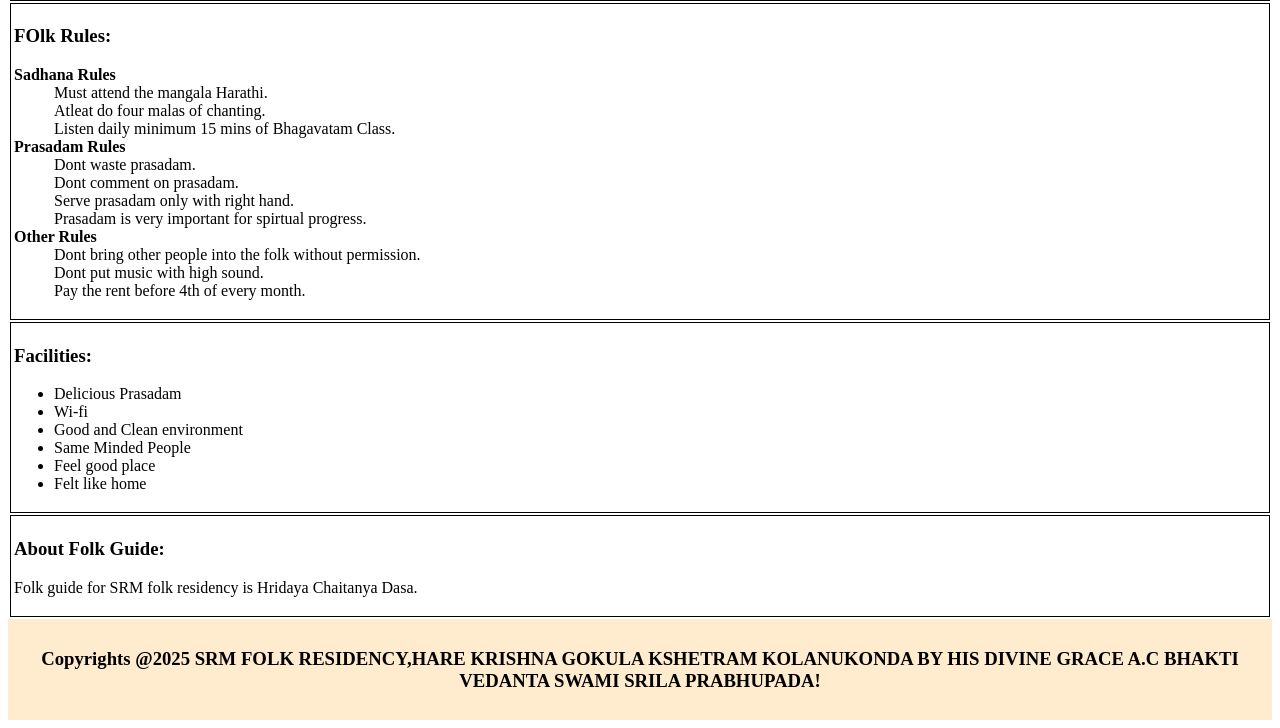
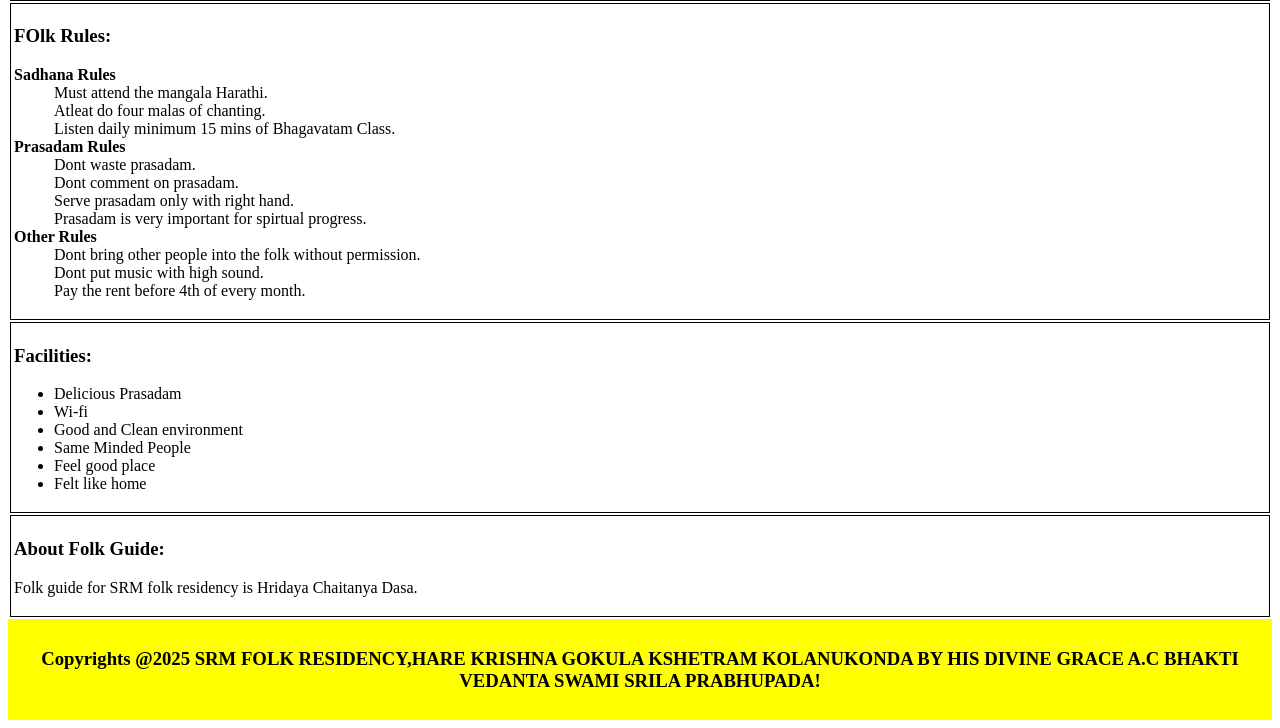
Before and after one commit to bnymellon555/folkresidency, a plain HTML site: page index.html in a window 1280 px wide. Shown: the part 1489-2217 px from the top of the page. Drawn offline with Linux system fonts and the light colour scheme.

Commit message:
Update index.html

```diff
--- a/index.html
+++ b/index.html
@@ -23,7 +23,7 @@
             }
             footer{
                 text-align:center;
-                background-color: blanchedalmond;
+                background-color: yellow;
                 padding:10px;
             }
         </style>
```
